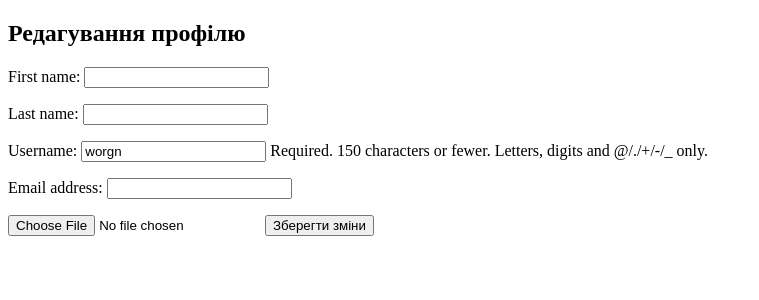
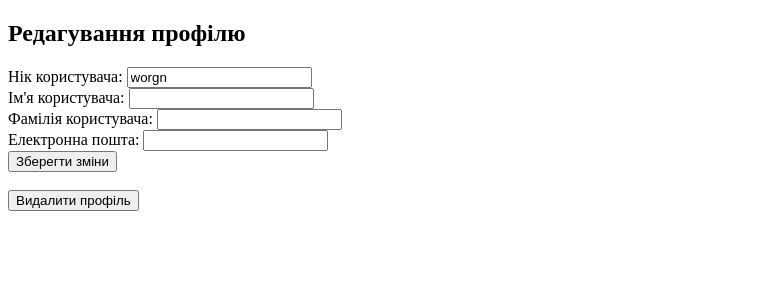
Before and after one commit to Ih00r/numo, a Django app: page /edit_profile/ in a window 1280 px wide. Shown: the top 300 px of the page, without its empty margins (0-759 px from the left). Run offline with Django 4.2, Linux system fonts and the light colour scheme; a user stored in the database is signed in.

Commit message:
працює зміна оголошень редагування профіля, не працює повідомлення про те що користувач з такою поштою вже існує

```diff
--- a/numo/numo/forms.py
+++ b/numo/numo/forms.py
@@ -11,12 +11,6 @@ class CustomUserCreationForm(UserCreationForm):
     class Meta:
         model = User
         fields = ('username', 'first_name', 'last_name', 'email', 'password1', 'password2')
-        labels = {
-            'username': 'Нік користувача'
-        }
-
-
-
 
 
 class AdvertisementForm(forms.ModelForm):
--- a/numo/numo/templates/edit_profile.html
+++ b/numo/numo/templates/edit_profile.html
@@ -9,9 +9,30 @@
     <h2>Редагування профілю</h2>
     <form method="post" enctype="multipart/form-data">
         {% csrf_token %}
-        {{ form.as_p }}
-        <input type="file" name="photo">
+        <label for="id_username">Нік користувача:</label>
+        {{ form.username }}
+        {% if form.errors.username %}
+            <p>{{ form.errors.username }}</p>
+        {% endif %}<br>
+
+        <label for="id_first_name">Ім'я користувача:</label>
+        {{ form.first_name }}<br>
+
+        <label for="id_last_name">Фамілія користувача:</label>
+        {{ form.last_name }}<br>
+
+        <label for="id_email">Електронна пошта:</label>
+        {{ form.email }}
+        {% if form.errors.email %}
+            <p>{{ form.errors.email }}</p>
+        {% endif %}<br>
+
         <button type="submit">Зберегти зміни</button>
+    </form>
+    <br>
+    <form method="post" action="{% url 'delete_profile' %}">
+        {% csrf_token %}
+        <button type="submit" onclick="return confirm('Ви впевнені, що хочете видалити свій профіль?')">Видалити профіль</button>
     </form>
 </body>
 </html>
--- a/numo/numo/templates/registration/register.html
+++ b/numo/numo/templates/registration/register.html
@@ -6,7 +6,7 @@
     <title>Реєстрація</title>
 </head>
 <body>
-{% if messages %}
+    {% if messages %}
         <ul>
             {% for message in messages %}
                 <li>{{ message }}</li>
--- a/numo/numo/urls.py
+++ b/numo/numo/urls.py
@@ -14,4 +14,5 @@ urlpatterns = [
     path('advertisement/<int:advertisement_id>/edit/', views.edit_advertisement, name='edit_advertisement'),
     path('advertisement/<int:advertisement_id>/delete/', views.delete_advertisement_view, name='delete_advertisement'),
     path('profile/', views.view_profile, name='view_profile'),
+    path('delete_profile/', views.delete_profile, name='delete_profile'),
 ]
--- a/numo/numo/views.py
+++ b/numo/numo/views.py
@@ -7,6 +7,7 @@ from .forms import CustomUserCreationForm, AdvertisementForm, ProfileEditForm
 from django.contrib.auth.decorators import login_required
 from django.contrib.auth.models import User
 from .models import Advertisement
+from django.http import JsonResponse
 
 def home(request):
     return render(request, 'home.html', {})
@@ -84,7 +85,13 @@ def edit_profile(request):
     user = request.user
     if request.method == 'POST':
         form = ProfileEditForm(request.POST, request.FILES, instance=user)
-        if form.is_valid():
+        username = request.POST.get('username')
+        email = request.POST.get('email')
+        if User.objects.exclude(pk=user.pk).filter(username=username).exists():
+            messages.error(request, 'Користувач з таким ім\'ям користувача вже існує.')
+        elif User.objects.exclude(pk=user.pk).filter(email=email).exists():
+            messages.error(request, 'Користувач з такою електронною поштою вже існує.')
+        elif form.is_valid():
             form.save()
             return redirect('welcome')
     else:
@@ -135,3 +142,13 @@ def edit_advertisement(request, advertisement_id):
 def view_profile(request):
     user = request.user
     return render(request, 'view_profile.html', {'user': user})
+
+
+@login_required
+def delete_profile(request):
+    if request.method == 'POST':
+        user_advertisements = Advertisement.objects.filter(user=request.user)
+        user_advertisements.delete()
+        request.user.delete()
+        return redirect('home')  # Перенаправлення на сторінку home після видалення профілю
+    return redirect('edit_profile')  # Перенаправлення на сторінку редагування профілю, якщо метод не POST
```
Also changed, not shown: numo/db.sqlite3.
